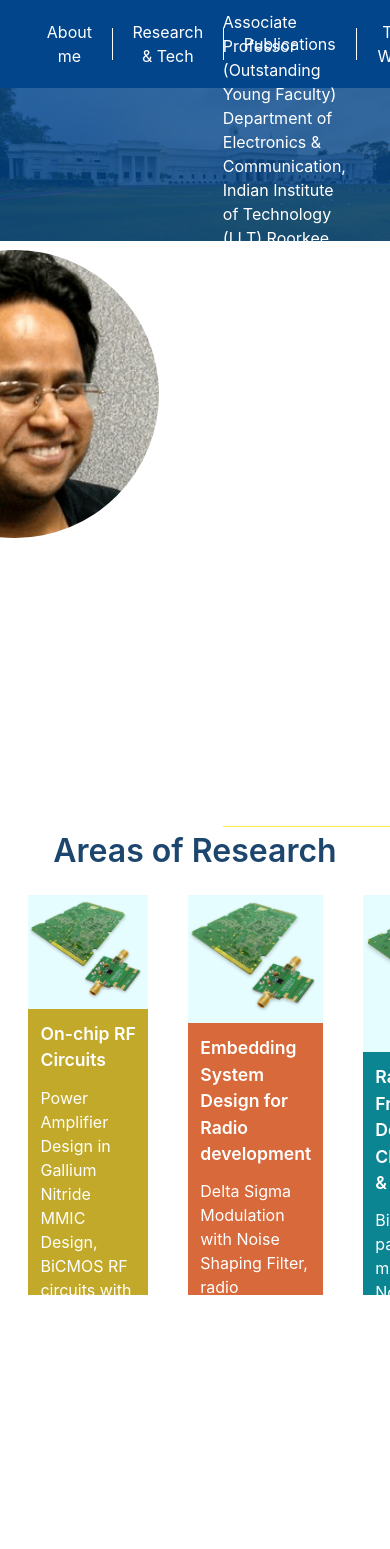
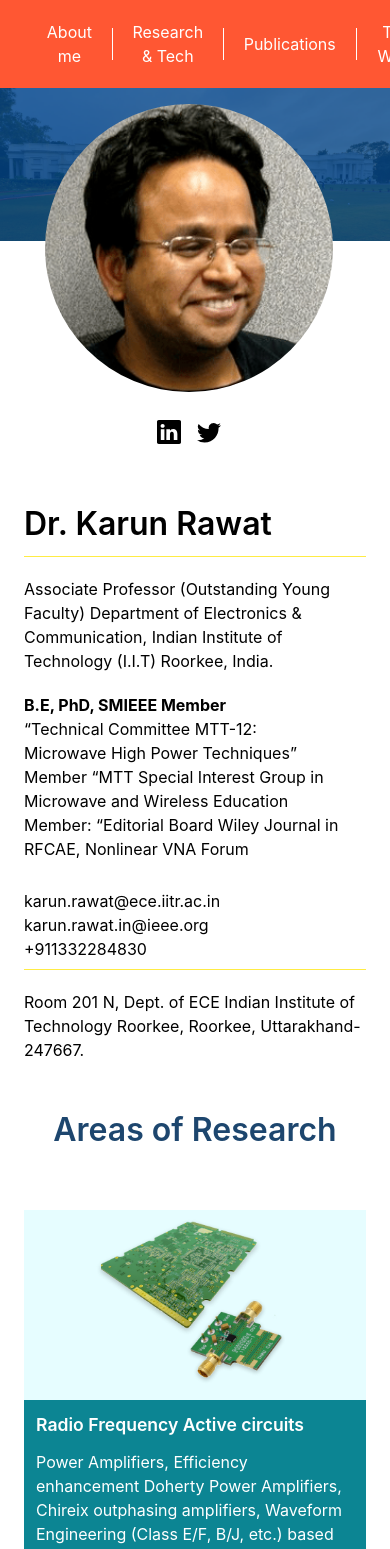
Before and after one commit to PraveshChamoli999/karun-rawat-portfolio, a React (Create React App) app: page / in a window 390 px wide. Shown: the top 1549 px of the page. Built offline with nearby package versions, Linux system fonts and the light colour scheme.

Commit message:
made responsive

```diff
--- a/src/components/Card.js
+++ b/src/components/Card.js
@@ -3,7 +3,7 @@ import React from "react";
 const Card = ({ data }) => {
   return (
     <div
-      className={`card w-[330px] h-[400px] flex flex-col justify-start items-center text-white  `}
+      className={`card h-[400px] lg:h-[450px] flex flex-col justify-start items-center text-white  `}
       style={{ backgroundColor: `#${data.color}` }}
     >
       <div className="upperImg bg-[#e6fdff] w-full flex flex-col justify-start items-center">
--- a/src/components/Header.js
+++ b/src/components/Header.js
@@ -3,7 +3,7 @@ import { Link } from "react-router-dom";
 
 const Header = () => {
   return (
-    <div className="py-3 px-[12%] flex justify-between bg-[#02458A] text-white">
+    <div className="py-3 px-[12%] flex justify-between bg-[#FF5733] text-white">
       <div className="logo ">
         <img src={require("../assets/iitrLogo.png")} width={70}></img>
       </div>
--- a/src/components/Hero.js
+++ b/src/components/Hero.js
@@ -3,16 +3,17 @@ import { BsLinkedin, BsTwitter } from "react-icons/bs";
 
 const Hero = () => {
   return (
-    <div className="heroSection">
+    <div className="heroSection text-white profile-details">
       <div className="bg overflow-hidden -z-10 absolute w-[100%] h-[80vh]">
         <img src={require("../assets/bg1.png")} className="w-[100%]"></img>
       </div>
-      <div className="hero_content mx-[12%] flex gap-16 justify-center items-center text-white  h-[80vh] ">
-        <div className="left">
-          <div className="img rounded-full overflow-hidden w-72 h-72 flex justify-center items-center">
+      <div class="container mx-auto ">
+        <div class="grid grid-cols-1 gap-3 lg:grid-cols-3">
+          <div class="grid grid-cols-1 gap-2">
+            <div className="flex justify-center items-center">
               <img
                 src={require("../assets/karun-sir.png")}
-              className="scale-110"
+                className="img rounded-full w-72 h-72 mt-4"
               ></img>
             </div>
             <div className="socials flex justify-center items-center gap-4 text-[1.5rem] my-5">
@@ -20,11 +21,12 @@ const Hero = () => {
               <BsTwitter />
             </div>
           </div>
-        <div className="right w-full">
+          <div className="justify-center p-6 col-span-2">
             <h2 className="text-[2rem] font-semibold">Dr. Karun Rawat</h2>
             <div className="h-[1px] w-full bg-[#FFEC44] mt-2 mb-5"></div>
-          <div className="flex gap-20">
-            <div className="left w-96 flex flex-col">
+
+            <div className="grid grid-cols-1 gap-2 md:grid-cols-3">
+              <div className="col-span-2 pr-6">
                 <p>
                   Associate Professor (Outstanding Young Faculty) Department of
                   Electronics & Communication, Indian Institute of Technology
@@ -33,23 +35,26 @@ const Hero = () => {
                 <p className="my-5">
                   <b> B.E, PhD, SMIEEE Member</b>
                   <br /> “Technical Committee MTT-12: Microwave High Power
-                Techniques” Member “MTT Special Interest Group in Microwave and
-                Wireless Education Member: “Editorial Board Wiley Journal in
-                RFCAE, Nonlinear VNA Forum
+                  Techniques” Member “MTT Special Interest Group in Microwave
+                  and Wireless Education Member: “Editorial Board Wiley Journal
+                  in RFCAE, Nonlinear VNA Forum
                 </p>
               </div>
-            <div className="left flex flex-col">
+              <div className="justify-center">
                 <div>karun.rawat@ece.iitr.ac.in</div>
                 <div>karun.rawat.in@ieee.org</div>
                 <div>+911332284830</div>
               </div>
             </div>
-          <div className="h-[0.5px] w-full bg-[#FFEC44] mt-2 mb-5"></div>
+            <div className="h-[1px] w-full bg-[#FFEC44] mt-2 mb-5"></div>
+            <div class="justify-center">
               <div>
                 <p>
-              Room 201 N, Dept. of ECE Indian Institute of Technology Roorkee,
-              Roorkee, Uttarakhand-247667.
+                  Room 201 N, Dept. of ECE Indian Institute of Technology
+                  Roorkee, Roorkee, Uttarakhand-247667.
                 </p>
+              </div>
+            </div>
           </div>
         </div>
       </div>
--- a/src/index.css
+++ b/src/index.css
@@ -12,6 +12,12 @@ code {
     monospace;
 }
 
+@media screen and (max-width: 1023px) {
+  div.profile-details {
+    color: black;
+  }
+}
+
 @tailwind base;
 @tailwind components;
 @tailwind utilities;
--- a/src/pages/Home.js
+++ b/src/pages/Home.js
@@ -35,14 +35,16 @@ const Home = () => {
       <Hero />
 
       {/* ************************Research Section ************************ */}
-      <div className="research my-16 ">
-        <h2 className="text-center text-[2rem] text-[#1d466e] font-semibold mb-5">
+      <div className="research my-2 xl:my-16">
+        <h2 className="text-center text-[2rem] text-[#1d466e] font-semibold mb-5 py-3 xl:py-12">
           Areas of Research
         </h2>
         <div className="cardContainer flex gap-10 justify-center">
+          <div className="grid grid-cols-1 gap-6 lg:gap-1 md:grid-cols-2 lg:grid-cols-4">
           {researchData.map((data) => {
-            return <Card data={data} />;
+            return <div className="justify-center p-6"> <Card data={data} /></div>;
           })}
+          </div>
         </div>
       </div>
     </div>
```
Lines whose indentation alone changed are shown as unchanged.
